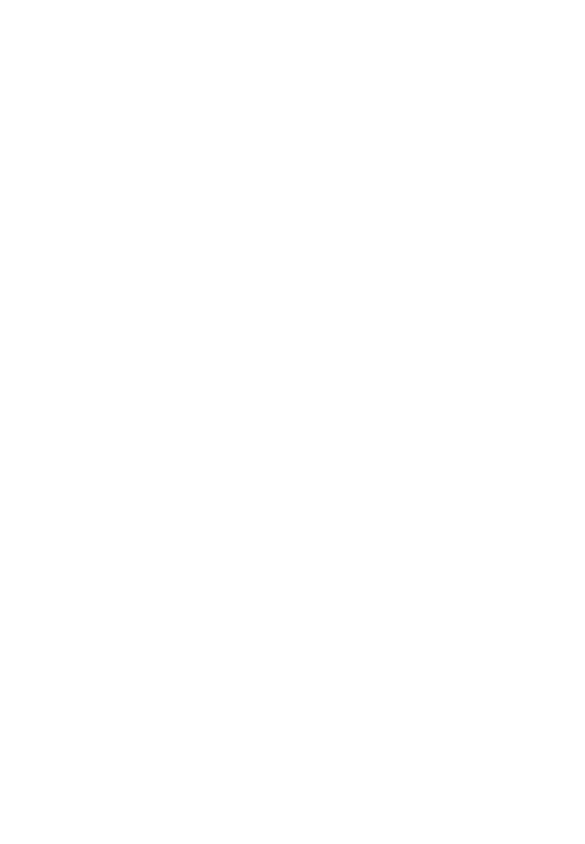
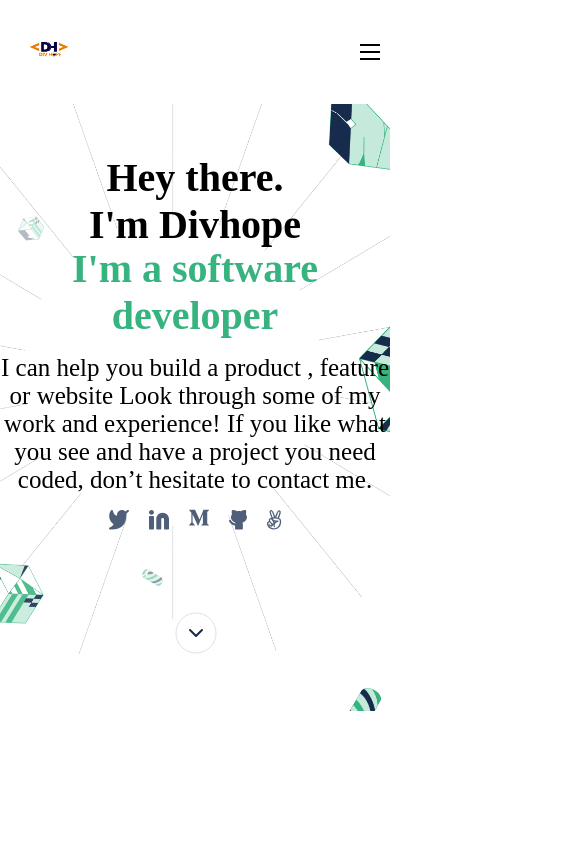
Before and after one commit to divhopeofficial/divhope_portfolio, a website: page index.html in a window 390 px wide. Shown: the top 844 px of the page, 585 px wide, since content can reach past the window. Drawn offline with Linux system fonts and the light colour scheme.

Commit message:
added styling to the hero section

```diff
--- a/index.html
+++ b/index.html
@@ -4,6 +4,7 @@
     <meta charset="UTF-8">
     <meta name="viewport" content="width=device-width, initial-scale=1.0">
     <title>DIVHOPE portfolio</title>
+    <link rel="stylesheet" href="./style.css">
 </head>
 <body>
     <header>
--- /dev/null
+++ b/style.css
@@ -0,0 +1,75 @@
+*{
+    margin: 0;
+    padding: 0;
+}
+/*MOBILE STYLYING*/
+@media(min-width: 375px) and (max-width: 768px){
+
+    nav{
+        display: flex;
+        justify-content: space-between;
+    }
+    .logo{
+        margin: 25px;
+    }
+    .logo img{
+        width: 50px;
+        height: auto;
+    }
+    .desktop_menu{
+        display: none;
+    }
+    .mobile_menu{
+display: flex;
+justify-content: center;
+flex-direction: column;
+gap: 5px;
+margin: 10px;
+    }
+    .mobile_menu p{
+        padding: 1px 10px;
+        background-color: black;
+    }
+    .hero{
+        display: flex;
+        flex-direction: column;
+        justify-content: center;
+        align-items: center;
+        background: url(./assets/images/header-illsutration-mobile@2x.png);
+        background-position: center;
+        background-size: cover;
+        background-repeat: no-repeat;
+        gap: 15px;
+        padding: 50px 0;
+
+    }
+    .intro h1{
+        display: flex;
+        flex-direction: column;
+        align-items: center;
+        justify-content: center;
+        font-size: 40px;
+        font-weight: bold;
+        padding: 0px 50px;
+        text-align: center;
+
+    }
+    .intro h1 .black{
+        margin: 0 31px -50px 31px;
+        text-align: center;
+    }
+    .intro h1 .green{
+        color:#37b37f ;
+    }
+    .hero_para p{
+        font-size: 25px;
+        text-align: center;
+
+    }
+    .social_icons ul{
+        display: flex;
+        gap: 20px;
+        list-style: none;
+margin-bottom: 60px;
+    }
+}
```
